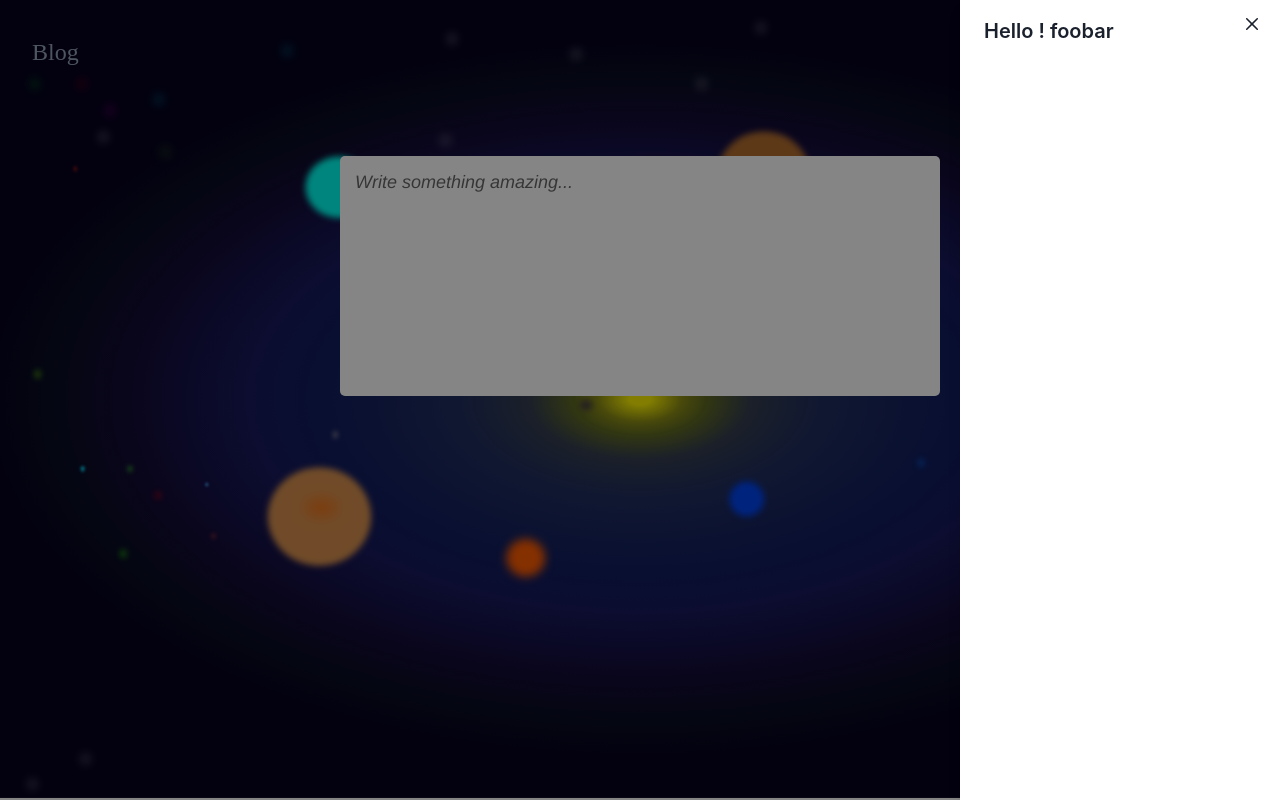
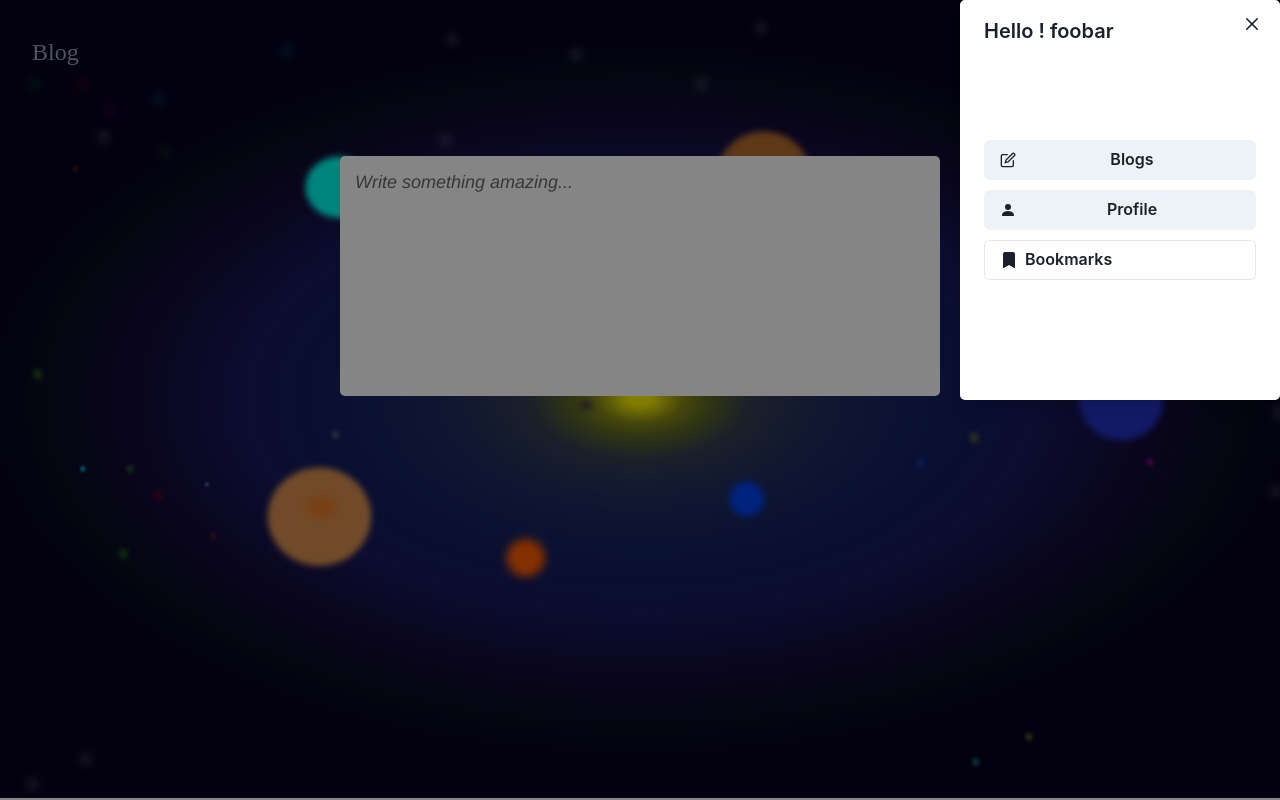
Before and after one commit to RauliYoung/QLimax, a Next.js app: page / in a window 1280 px wide. Both pictures are taken after a click on the button "open sidebar". Built offline with nearby package versions, Linux system fonts and the light colour scheme; a web font is replaced by a local one.

Commit message:
navbar styling
navbar button styling

navbar button

navigation skele and buttons

navigation skele and buttons

```diff
--- a/package.json
+++ b/package.json
@@ -19,6 +19,7 @@
     "next": "14.1.0",
     "react": "^18",
     "react-dom": "^18",
+    "react-icons": "^5.0.1",
     "react-quill": "^2.0.0",
     "sass": "^1.70.0"
   },
--- /dev/null
+++ b/src/app/components/navbar/drawerToggle.scss
@@ -0,0 +1,24 @@
+.drawer-content {
+  width: 80%;
+  height: 50vh;
+  background-color: #fff;
+  z-index: 101;
+  display: none;
+  box-shadow: 2px 0 5px rgba(0, 0, 0, 0.5);
+  border-radius: 5px;
+  overflow-y: auto;
+}
+
+.drawer-body {
+  overflow-y: auto;
+  display: flex;
+  flex-direction: column;
+  justify-content: center;
+
+  Button {
+    margin-bottom: 10px;
+    display: flex;
+    align-items: center;
+    justify-content: flex-start;
+  }
+}
--- a/src/app/components/navbar/drawerToggle.tsx
+++ b/src/app/components/navbar/drawerToggle.tsx
@@ -1,3 +1,4 @@
+// TODO: reformat as import * as Chakra from '@chakra-ui/react';
 import {
   Drawer,
   DrawerBody,
@@ -6,16 +7,50 @@ import {
   DrawerOverlay,
   DrawerContent,
   DrawerCloseButton,
+  Button,
+  MenuButton,
+  Menu,
+  MenuItem,
+  MenuList,
+  Modal,
+  ModalOverlay,
+  ModalContent,
+  ModalHeader,
+  ModalCloseButton,
+  ModalBody,
+  ModalFooter,
 } from '@chakra-ui/react';
+import { BsFillBookmarkFill, BsFillPersonFill } from 'react-icons/bs';
 import React from 'react';
 import { IconButton } from '@chakra-ui/react';
 import { useDisclosure } from '@chakra-ui/react';
-import { PlusSquareIcon } from '@chakra-ui/icons';
+import {
+  EditIcon,
+  PlusSquareIcon,
+  SettingsIcon,
+  ArrowForwardIcon,
+} from '@chakra-ui/icons';
+import './drawerToggle.scss';
 
 export function DrawerToggle() {
-  const { isOpen, onOpen, onClose } = useDisclosure();
+  const {
+    isOpen: isDrawerOpen,
+    onOpen: onDrawerOpen,
+    onClose: onDrawerClose,
+  } = useDisclosure();
+  const {
+    isOpen: isModalOpen,
+    onOpen: onModalOpen,
+    onClose: onModalClose,
+  } = useDisclosure();
 
   const accountname = 'foobar';
+
+  // TODO: implement logout
+
+  const handleLogout = () => {
+    console.log('logout');
+  };
 
   return (
     <>
@@ -24,20 +59,70 @@ export function DrawerToggle() {
         variant="solid"
         className="drawer-toggle"
         icon={<PlusSquareIcon />}
-        onClick={onOpen}
+        onClick={onDrawerOpen}
       />
 
-      <Drawer isOpen={isOpen} placement="right" onClose={onClose}>
-        <DrawerOverlay />
-        <DrawerContent>
-          <DrawerCloseButton />
-          <DrawerHeader>Hello ! {accountname}</DrawerHeader>
+      <Drawer isOpen={isDrawerOpen} placement="right" onClose={onDrawerClose}>
+        <DrawerOverlay className="drawer-overlay" />
+        <DrawerContent className="drawer-content">
+          <DrawerCloseButton className="drawer-close-button" />
+          <DrawerHeader className="drawer-header">
+            Hello ! {accountname}
+          </DrawerHeader>
+          <DrawerBody className="drawer-body">
+            <Menu>
+              <MenuButton as={Button} leftIcon={<EditIcon />}>
+                Blogs
+              </MenuButton>
+              <MenuList>
+                <MenuItem>fizz</MenuItem>
+                <MenuItem>buzz</MenuItem>
+                <MenuItem>fizzbuzz</MenuItem>
+              </MenuList>
+            </Menu>
+            <Menu>
+              <MenuButton as={Button} leftIcon={<BsFillPersonFill />}>
+                Profile
+              </MenuButton>
+              <MenuList>
+                <MenuItem icon={<SettingsIcon />}>Settings</MenuItem>
+                <MenuItem icon={<ArrowForwardIcon />} onClick={onModalOpen}>
+                  Logout
+                </MenuItem>
+              </MenuList>
+            </Menu>
 
-          <DrawerBody></DrawerBody>
+            <Button
+              leftIcon={<BsFillBookmarkFill />}
+              className="drawer-button"
+              variant="outline"
+            >
+              Bookmarks
+            </Button>
+          </DrawerBody>
 
-          <DrawerFooter></DrawerFooter>
+          <DrawerFooter className="drawer-footer"></DrawerFooter>
         </DrawerContent>
       </Drawer>
+      <Modal
+        closeOnOverlayClick={false}
+        isOpen={isModalOpen}
+        onClose={onModalClose}
+      >
+        <ModalOverlay />
+        <ModalContent>
+          <ModalHeader>Are you sure you want to log out</ModalHeader>
+          <ModalCloseButton />
+          <ModalBody pb={6}></ModalBody>
+
+          <ModalFooter>
+            <Button colorScheme="red" mr={3} onClick={handleLogout}>
+              Logout
+            </Button>
+            <Button onClick={onModalClose}>Cancel</Button>
+          </ModalFooter>
+        </ModalContent>
+      </Modal>
     </>
   );
 }
```
Also changed, not shown: 1 other file (tests, documents, lock files or other folders).
